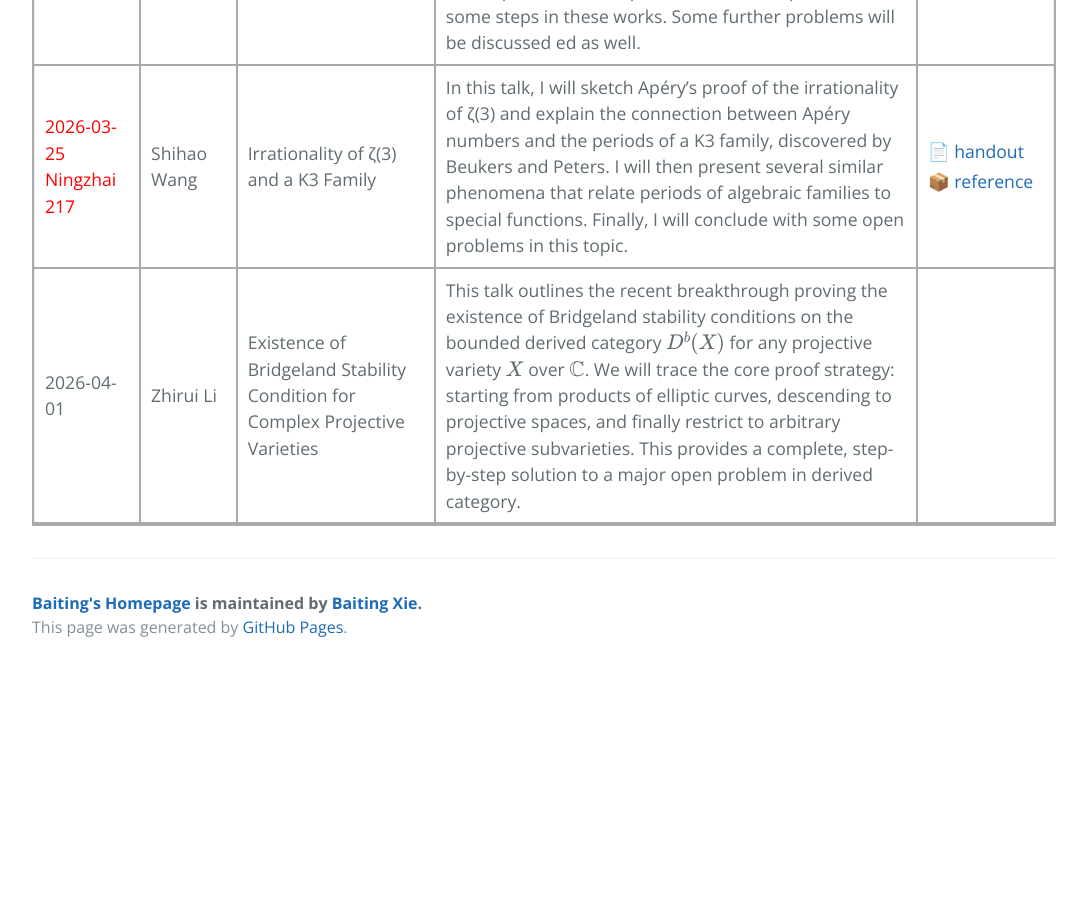
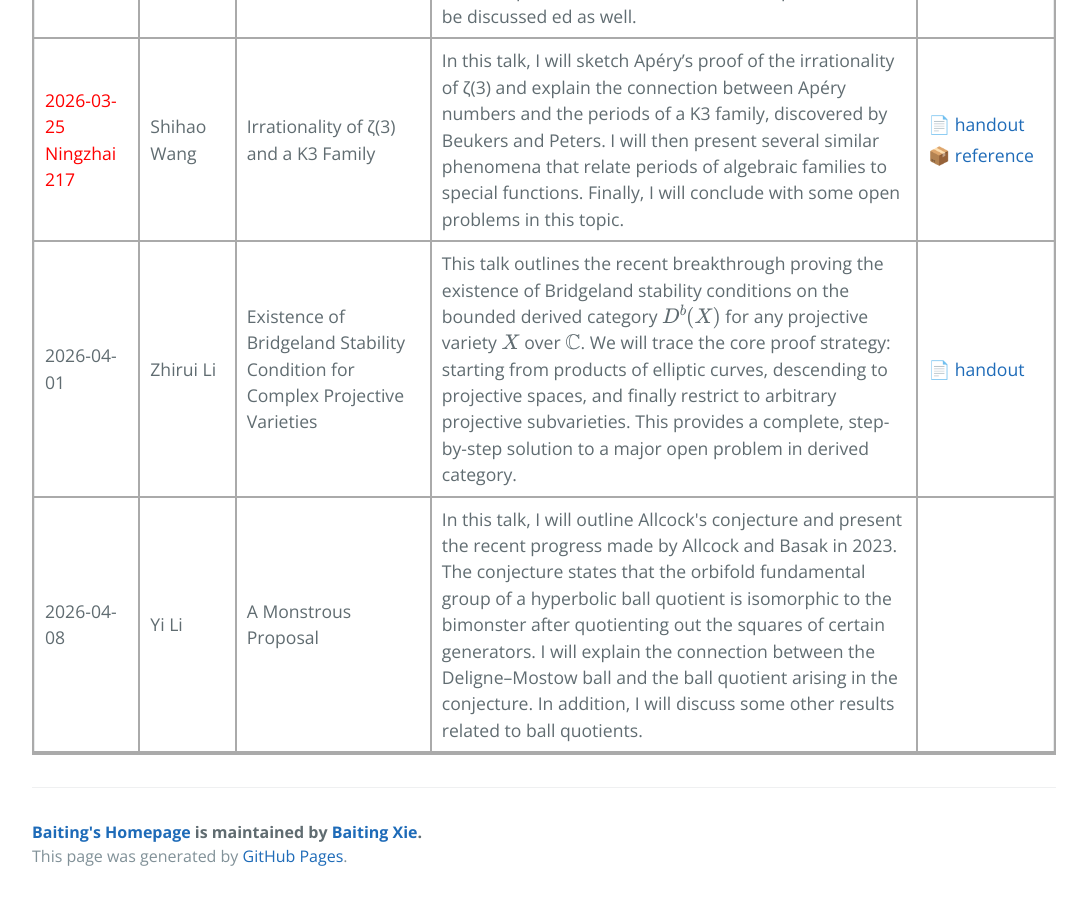
Before and after one commit to xiebaiting/math, a Jekyll site: the page built from 2026 Spring Learning Seminar/index.html, in a window 1280 px wide and 900 px high, scrolled down 987 px. Shown: the whole window, without its empty margins (96-1183 px from the left). Built offline with Jekyll 4.4.1, drawn with Linux system fonts in a browser that asks for light colours; formulas are drawn with MathJax 3; before the commit the page ends 1658 px from its top, so only the background shows below that.

Commit message:
20260405

```diff
--- a/2026 Spring Learning Seminar/index.html
+++ b/2026 Spring Learning Seminar/index.html
@@ -68,6 +68,17 @@ title: 2026 Spring Learning Seminar
         <td style="padding:8px 10px; border-bottom:2px solid #aaa; border-right:2px solid #aaa;">Existence of Bridgeland Stability Condition for Complex Projective Varieties</td>
         <td style="padding:8px 10px; border-bottom:2px solid #aaa; border-right:2px solid #aaa;">This talk outlines the recent breakthrough proving the existence of Bridgeland stability conditions on the bounded derived category $D^b(X)$ for any projective variety $X$ over $\mathbb{C}$. We will trace the core proof strategy: starting from products of elliptic curves, descending to projective spaces, and finally restrict to arbitrary projective subvarieties. This provides a complete, step-by-step solution to a major open problem in derived category.</td>
         <td style="padding:8px 10px; border-bottom:2px solid #aaa;">
+            <div style="display:flex; flex-wrap:wrap; gap:4px;">
+                <a href="Existence_of_stability_condition_on_projective_varieties.pdf" class="file-tag" style="white-space: nowrap;">📄 handout</a>
+            </div>
+        </td>
+    </tr>
+    <tr>
+        <td style="padding:8px 10px; border-bottom:2px solid #aaa; border-right:2px solid #aaa;">2026-04-08</td>
+        <td style="padding:8px 10px; border-bottom:2px solid #aaa; border-right:2px solid #aaa;">Yi Li</td>
+        <td style="padding:8px 10px; border-bottom:2px solid #aaa; border-right:2px solid #aaa;">A Monstrous Proposal</td>
+        <td style="padding:8px 10px; border-bottom:2px solid #aaa; border-right:2px solid #aaa;">In this talk, I will outline Allcock's conjecture and present the recent progress made by Allcock and Basak in 2023. The conjecture states that the orbifold fundamental group of a hyperbolic ball quotient is isomorphic to the bimonster after quotienting out the squares of certain generators. I will explain the connection between the Deligne–Mostow ball and the ball quotient arising in the conjecture. In addition, I will discuss some other results related to ball quotients.</td>
+        <td style="padding:8px 10px; border-bottom:2px solid #aaa;">
             <!-- <div style="display:flex; flex-wrap:wrap; gap:4px;">
                 <a href="Hypersurface_with_Automorphism_Group_of_Large_Order.pdf" class="file-tag" style="white-space: nowrap;">📄 handout</a>
             </div> -->
```
Also changed, not shown: 3 other files.
